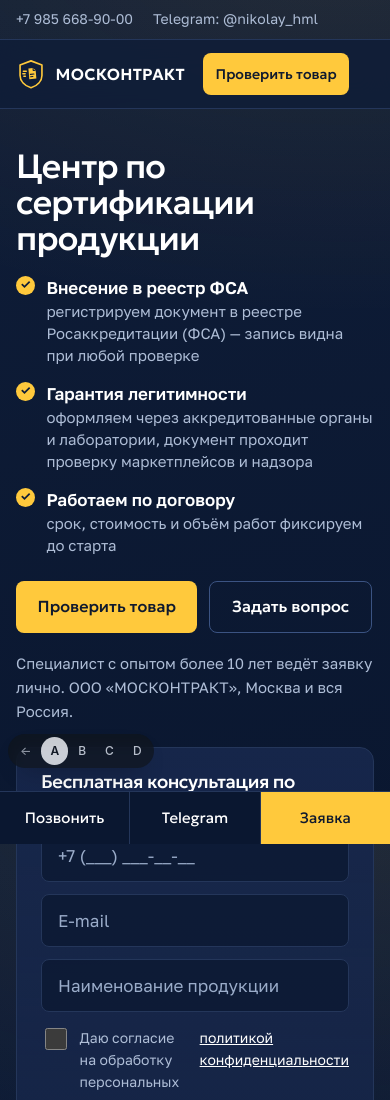
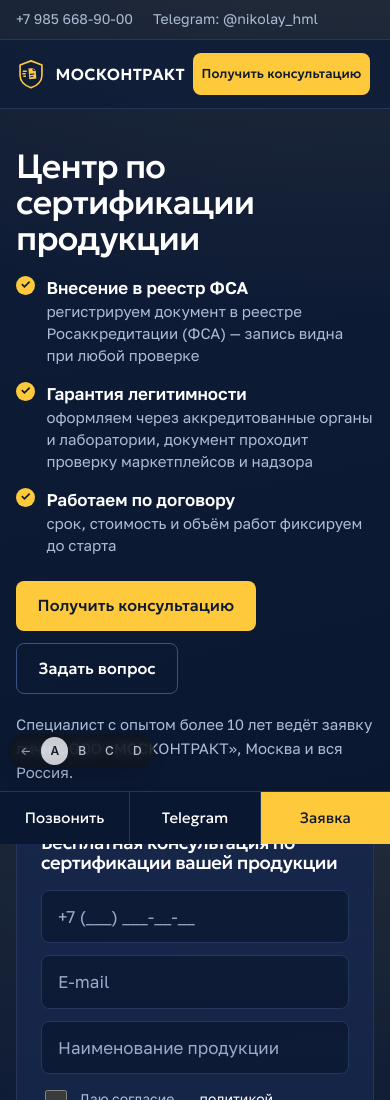
Before and after one commit to Niko1504/certification-lab, a plain HTML site: page a/index.html in a window 390 px wide. Shown: the top 1100 px of the page. Drawn offline with Linux system fonts and the light colour scheme.

Commit message:
Кнопка первого экрана: «Получить консультацию»

```diff
--- a/a/index.html
+++ b/a/index.html
@@ -38,7 +38,7 @@
       <a href="#process">Как работаем</a>
       <a href="#faq">Вопросы</a>
     </nav>
-    <a class="btn btn--primary" href="#lead" data-magnet>Проверить товар</a>
+    <a class="btn btn--primary" href="#lead" data-magnet>Получить консультацию</a>
   </div>
 </header>
 
@@ -56,7 +56,7 @@
           <li><b>Работаем по договору</b><span>срок, стоимость и объём работ фиксируем до старта</span></li>
         </ul>
         <div class="hero__cta">
-          <a class="btn btn--primary" href="#lead" data-magnet>Проверить товар</a>
+          <a class="btn btn--primary" href="#lead" data-magnet>Получить консультацию</a>
           <a class="btn btn--ghost" href="#lead">Задать вопрос</a>
         </div>
         <p class="hero__trust">Специалист с опытом более 10 лет ведёт заявку лично. ООО «МОСКОНТРАКТ», Москва и вся Россия.</p>
--- a/a/theme.css
+++ b/a/theme.css
@@ -132,11 +132,19 @@ a { color: inherit; }
 .brand { min-width: 0; overflow: hidden; white-space: nowrap; }
 @media (max-width: 900px) { .top nav { display: none; } }
 @media (max-width: 640px) {
-  .top__in { gap: var(--s2); }
+  .top__in { gap: .5rem; }
   .brand__text > span { display: none; }
   .brand__mark { width: 30px; height: 30px; }
   .brand b { font-size: 1rem; }
-  .top .btn { padding-inline: .8rem; font-size: .875rem; white-space: nowrap; }
+  .top .btn { padding-inline: .55rem; font-size: .8125rem; white-space: nowrap; }
+}
+@media (max-width: 380px) {
+  .brand__mark { width: 24px; height: 24px; }
+  .brand b { font-size: .875rem; }
+  .top .btn { padding-inline: .45rem; font-size: .78125rem; }
+}
+@media (max-width: 340px) {
+  .top .btn { display: none; }
 }
 
 /* ── Первый экран: слева заявление, справа начало маршрута ─────────────── */
--- a/d/theme.css
+++ b/d/theme.css
@@ -135,11 +135,19 @@ a { color: inherit; }
 .brand { min-width: 0; overflow: hidden; white-space: nowrap; }
 @media (max-width: 900px) { .top nav { display: none; } }
 @media (max-width: 640px) {
-  .top__in { gap: var(--s2); }
+  .top__in { gap: .5rem; }
   .brand__text > span { display: none; }
   .brand__mark { width: 30px; height: 30px; }
   .brand b { font-size: 1rem; }
-  .top .btn { padding-inline: .8rem; font-size: .875rem; white-space: nowrap; }
+  .top .btn { padding-inline: .55rem; font-size: .8125rem; white-space: nowrap; }
+}
+@media (max-width: 380px) {
+  .brand__mark { width: 24px; height: 24px; }
+  .brand b { font-size: .875rem; }
+  .top .btn { padding-inline: .45rem; font-size: .78125rem; }
+}
+@media (max-width: 340px) {
+  .top .btn { display: none; }
 }
 
 /* ── Первый экран: слева заявление, справа начало маршрута ─────────────── */
```
Also changed, not shown: b/index.html (+2 -2 lines), c/index.html (+2 -2 lines), d/index.html (+2 -2 lines).
